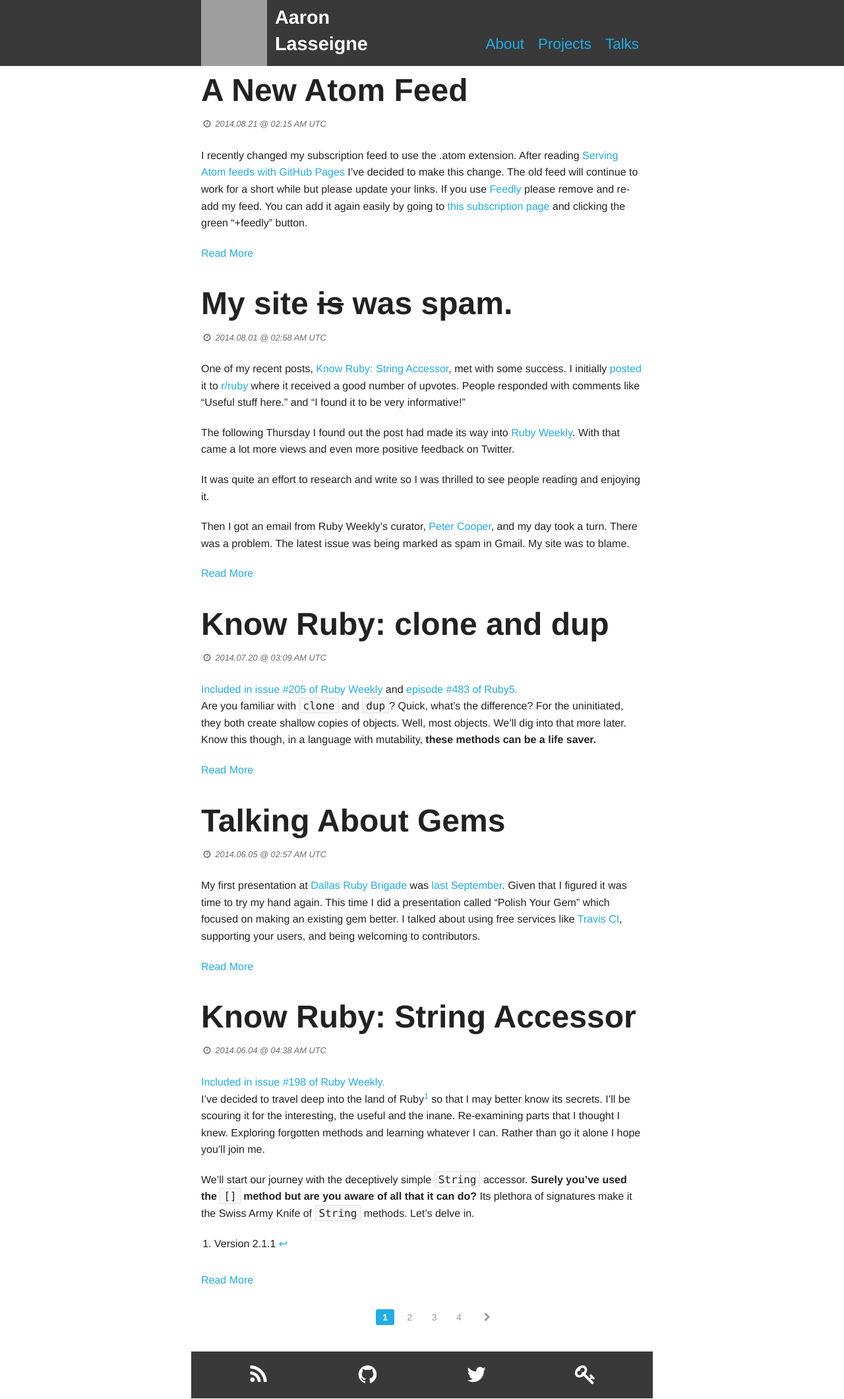
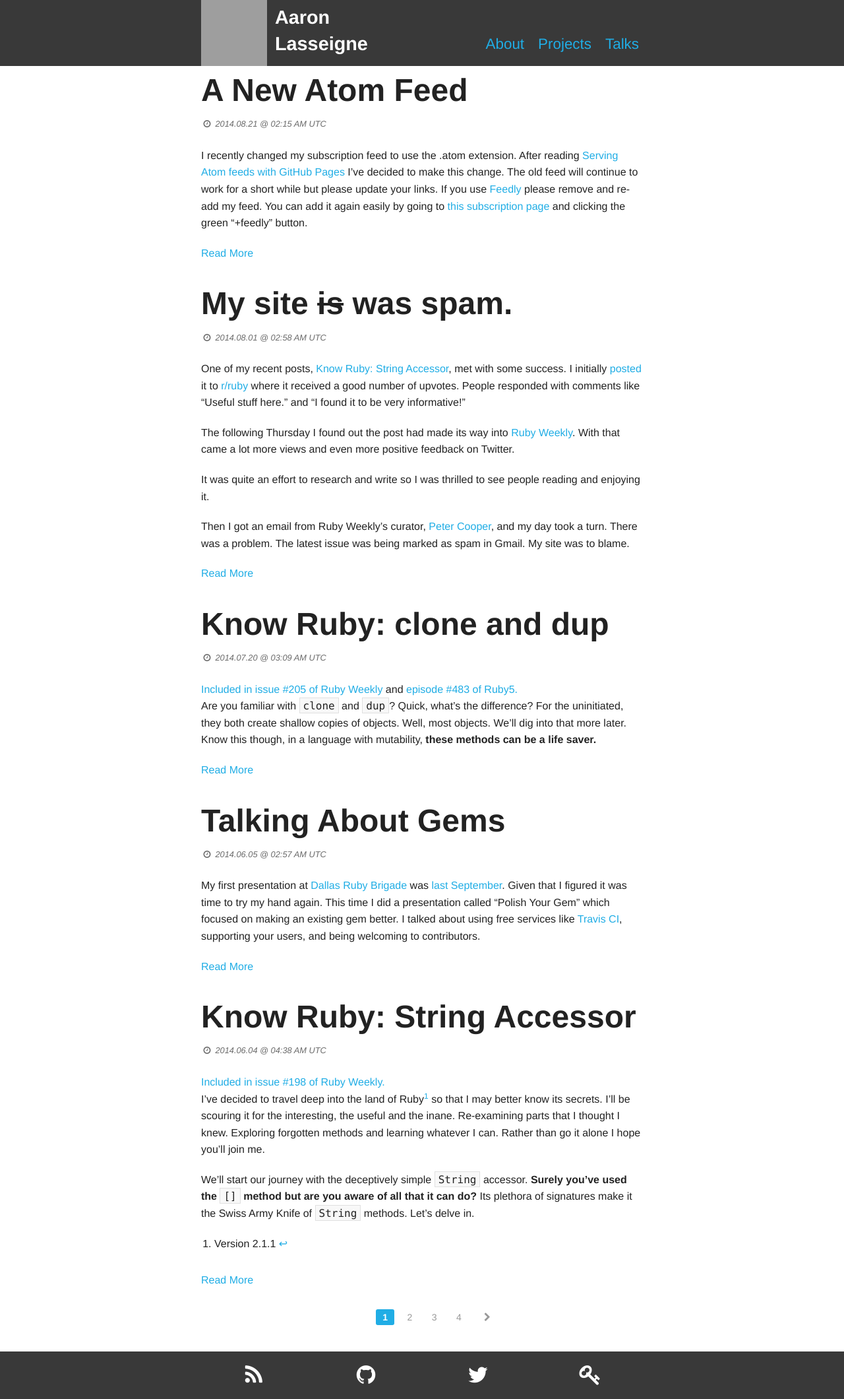
Before and after one commit to AaronLasseigne/aaronlasseigne.github.com, a Jekyll site: the page built from index.html, in a window 1280 px wide. Shown: the whole page at 66% size. Built offline with Jekyll 4.4.1, drawn with Linux system fonts in a browser that asks for light colours; the list of posts is cut into pages by our own code; grey boxes are pictures that could not be loaded.

Commit message:
extend footer background

```diff
--- a/_layouts/default.html
+++ b/_layouts/default.html
@@ -42,7 +42,9 @@
           {{ content }}
         </div>
       </div>
-      <div id="footer" class="row">
+    </div>
+    <div id="footer">
+      <div class="row container">
         <a href="/atom.atom" rel="subscribe-rss" role="button" class="small-3 columns">
           <i class="icon-rss" aria-label="RSS"></i>
         </a>
--- a/css/footer.css
+++ b/css/footer.css
@@ -2,7 +2,9 @@
   background-color: #393939;
   color: #fff;
   font-size: 1.3rem;
-  padding: 0.9375em;
+}
+#footer .row {
+  padding: 0.9375em 0.46875em;
   margin-top: 0.9375em;
 }
 #footer a {
@@ -10,5 +12,5 @@
 }
 #footer i {
   color: #fff;
-  font-size: 2rem;
+  font-size: 1.6em;
 }
```
Also changed, not shown: assets/all.css.
